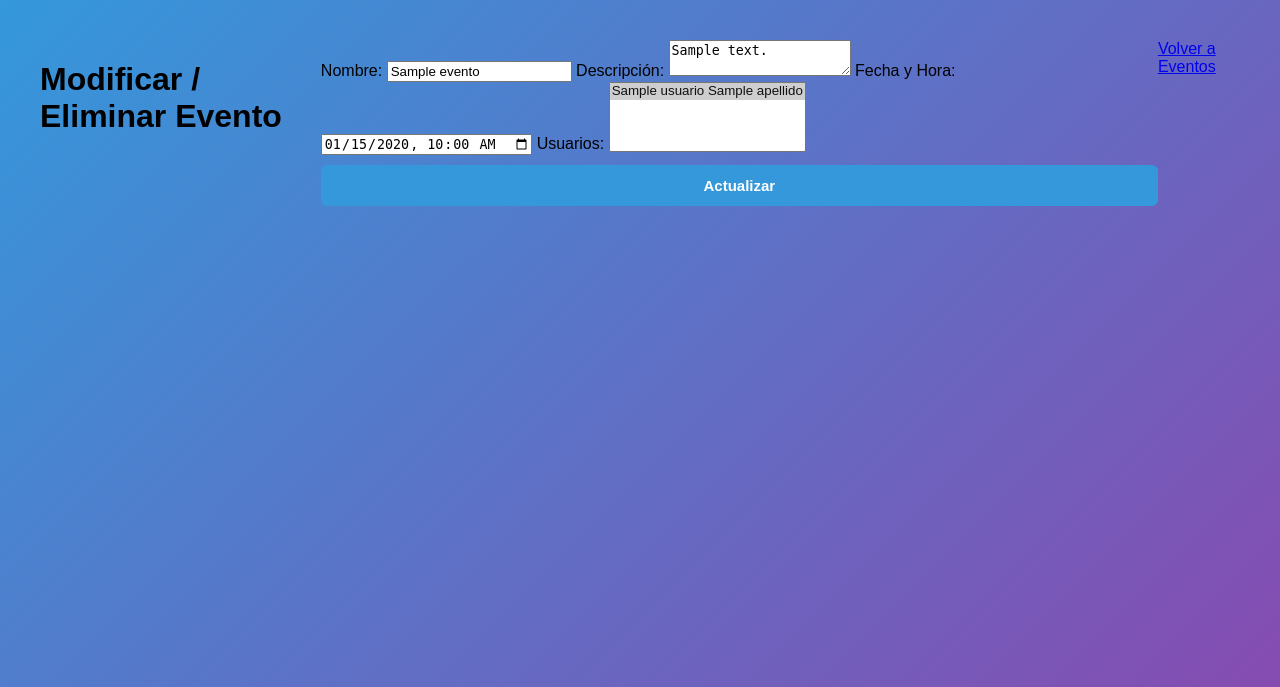
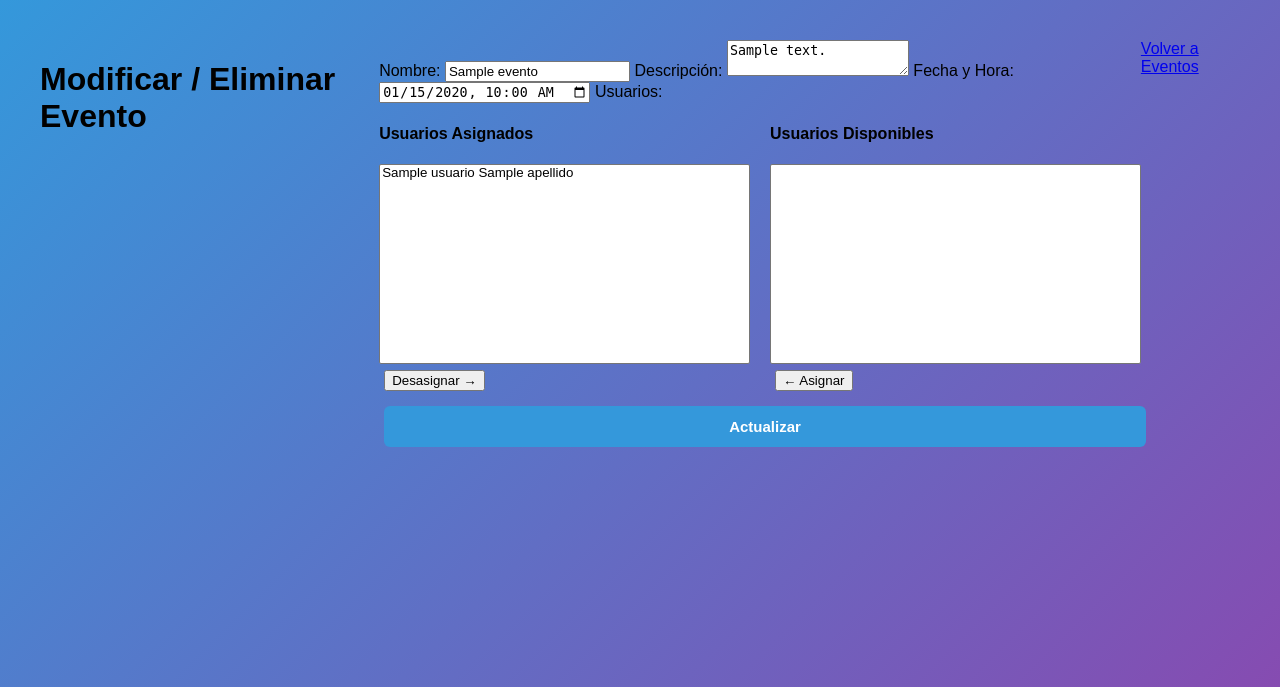
Before and after one commit to anavazquez141/TP-RPC, a Flask app: template client/views/templates/modificar_eliminar_evento.html in a window 1280 px wide. Shown: the top 687 px of the page. Run offline with Flask 3, Linux system fonts and the light colour scheme; the template is opened without the code that fills it: most values are stand-ins (such as "Sample title", 1, 10 or a date in 2020); lists and menus that the app fills with data are empty; parts of the project's set-up code (start-up, migrations or seed data) failed here and were passed over.

Commit message:
.................

```diff
--- a/client/app.py
+++ b/client/app.py
@@ -274,57 +274,40 @@ def registrar_evento():
 def evento(id_evento):
     print(f"Accediendo a evento con id_evento={id_evento}, token={session.get('token')}")
     usuario = cliente_usuario.traer_usuario_por_email(session['email'], session['token'])
-    print(f"Usuario: {usuario.email if usuario else None}, Rol: {usuario.rol if usuario else None}")
-
-    if request.method == 'POST':
-        if 'eliminar' in request.form:
-            try:
-                response = cliente_evento.delete_evento(id_evento, session['token'])
-                print(f"Respuesta de delete_evento: success={response.success}, message={response.message}")
-                if response.success:
-                    flash("Evento eliminado exitosamente", "success")
-                    return redirect(url_for('eventos'))
-                else:
-                    flash(response.message, "error")
-            except Exception as e:
-                print(f"Error al eliminar evento: {e}")
-                flash(f"Error al eliminar evento: {str(e)}", "error")
-        else:
-            nombre_evento = request.form['nombreEvento']
-            descripcion = request.form['descripcion']
-            fecha_hora = request.form['fechaHora']
-            usuario_ids = request.form.getlist('usuarioIds')
-            usuario_ids = [int(id) for id in usuario_ids if id]
-
-            try:
-                response = cliente_evento.update_evento(
-                    id_evento=id_evento,
-                    nombre_evento=nombre_evento,
-                    descripcion=descripcion,
-                    fecha_hora=fecha_hora,
-                    usuario_ids=usuario_ids,
-                    token=session['token']
-                )
-                print(f"Respuesta de update_evento: status={response.status}, message={response.message}")
-                if response.status == "SUCCESS":
-                    flash("Evento actualizado exitosamente", "success")
-                    return redirect(url_for('eventos'))
-                else:
-                    flash(response.message, "error")
-            except Exception as e:
-                print(f"Error al actualizar evento: {e}")
-                flash(f"Error al actualizar evento: {str(e)}", "error")
 
     response = cliente_evento.get_evento(id_evento, session['token'])
-    print(f"Respuesta de get_evento: status={response.status if response else None}, message={response.message if response else None}")
+    print(f"Respuesta de get_evento: status={response.status if response else None}")
+
     if response is None or response.status != "SUCCESS":
         flash(response.message if response else "Error al obtener el evento", "error")
         return redirect(url_for('eventos'))
 
     evento = response.evento
     usuarios = obtener_usuarios()
+
+    # Debug seguro
+    print('Evento:', evento)
+    print('Atributos del evento:', dir(evento))
+    usuarios_evento = getattr(evento, 'usuarios', [])
+    print('Usuarios del evento:', usuarios_evento)
+
     puede_administrar_eventos = usuario.rol in [0, 2] if usuario else False
-    return render_template('modificar_eliminar_evento.html', evento=evento, usuarios=usuarios, puede_administrar_eventos=puede_administrar_eventos)
+
+    # Convertir el evento a un diccionario para mejor manejo en la plantilla
+    evento_dict = {
+        'idEvento': evento.idEvento,
+        'nombreEvento': evento.nombreEvento,
+        'descripcion': evento.descripcion,
+        'fechaHora': evento.fechaHora,
+        'usuarios': getattr(evento, 'usuarios', [])
+    }
+
+    return render_template(
+        'modificar_eliminar_evento.html',
+        evento=evento_dict,
+        usuarios=usuarios,
+        puede_administrar_eventos=puede_administrar_eventos
+    )
 
 @app.route('/donaciones', methods=['GET'])
 @requiere_autenticacion(cliente_usuario)
--- a/client/views/templates/modificar_eliminar_evento.html
+++ b/client/views/templates/modificar_eliminar_evento.html
@@ -30,14 +30,43 @@
         <input type="datetime-local" name="fechaHora" value="{{ request.form.fechaHora or evento.fechaHora }}" required>
 
         <label>Usuarios:</label>
-        <select name="usuarioIds" multiple>
-            {% for usuario in usuarios %}
-                <option value="{{ usuario.id }}"
-                        {% if usuario.id in (request.form.getlist('usuarioIds') | map('int') | list) or usuario.id in (evento.usuarios | map(attribute='id') | list) %}selected{% endif %}>
-                    {{ usuario.nombre }} {{ usuario.apellido }}
-                </option>
-            {% endfor %}
-        </select>
+
+        <!-- Agregar esto justo antes del div user-lists para debug -->
+        <div style="display:none">
+            <!-- Debug info -->
+            <p>Usuarios del evento: {{ evento.usuarios|map(attribute='id')|list }}</p>
+            <p>Todos los usuarios: {{ usuarios|map(attribute='id')|list }}</p>
+        </div>
+
+        <div class="user-lists">
+            <div class="list-container">
+                <h4>Usuarios Asignados</h4>
+                <select id="assigned-users" multiple size="10">
+                    {% for usuario in usuarios %}
+                        {% if evento.usuarios and usuario.id|string in evento.usuarios|map(attribute='id')|map('string')|list %}
+                            <option value="{{ usuario.id }}">{{ usuario.nombre }} {{ usuario.apellido }}</option>
+                        {% endif %}
+                    {% endfor %}
+                </select>
+                <br>
+                <button type="button" onclick="moveToAvailable()">Desasignar →</button>
+            </div>
+
+            <div class="list-container">
+                <h4>Usuarios Disponibles</h4>
+                <select id="available-users" multiple size="10">
+                    {% for usuario in usuarios %}
+                        {% if not evento.usuarios or usuario.id|string not in evento.usuarios|map(attribute='id')|map('string')|list %}
+                            <option value="{{ usuario.id }}">{{ usuario.nombre }} {{ usuario.apellido }}</option>
+                        {% endif %}
+                    {% endfor %}
+                </select>
+                <br>
+                <button type="button" onclick="moveToAssigned()">← Asignar</button>
+            </div>
+        </div>
+
+        <input type="hidden" name="usuarioIds" id="usuarioIds">
 
         <button type="submit" class="btn primary">Actualizar</button>
         {% if puede_administrar_eventos %}
@@ -46,5 +75,56 @@
     </form>
 
     <a href="{{ url_for('eventos') }}" class="btn secondary">Volver a Eventos</a>
+
+    <script>
+        function moveToAvailable() {
+            var assigned = document.getElementById('assigned-users');
+            var available = document.getElementById('available-users');
+            for (var option of assigned.selectedOptions) {
+                available.appendChild(option);
+            }
+            updateHiddenField();
+        }
+
+        function moveToAssigned() {
+            var available = document.getElementById('available-users');
+            var assigned = document.getElementById('assigned-users');
+            for (var option of available.selectedOptions) {
+                assigned.appendChild(option);
+            }
+            updateHiddenField();
+        }
+
+        function updateHiddenField() {
+            var assigned = document.getElementById('assigned-users');
+            var hidden = document.getElementById('usuarioIds');
+            var ids = Array.from(assigned.options).map(option => option.value);
+            hidden.value = ids.join(',');
+            console.log('Hidden usuarioIds:', hidden.value); // Depuración
+        }
+
+        // Inicializar al cargar: Eliminar usuarios asignados de disponibles (por si falla Jinja2)
+        window.onload = function() {
+            var assigned = document.getElementById('assigned-users');
+            var available = document.getElementById('available-users');
+            var assignedIds = new Set(Array.from(assigned.options).map(opt => opt.value.toString()));
+            console.log('Assigned IDs:', Array.from(assignedIds)); // Depuración
+
+            // Eliminar usuarios asignados de disponibles
+            for (var i = available.options.length - 1; i >= 0; i--) {
+                if (assignedIds.has(available.options[i].value.toString())) {
+                    available.remove(i);
+                }
+            }
+            updateHiddenField();
+        };
+    </script>
+
+    <style>
+        .user-lists { display: flex; gap: 20px; }
+        .list-container { flex: 1; }
+        .list-container select { width: 100%; min-height: 200px; }
+        button { margin: 5px; }
+    </style>
 </body>
 </html>
```
